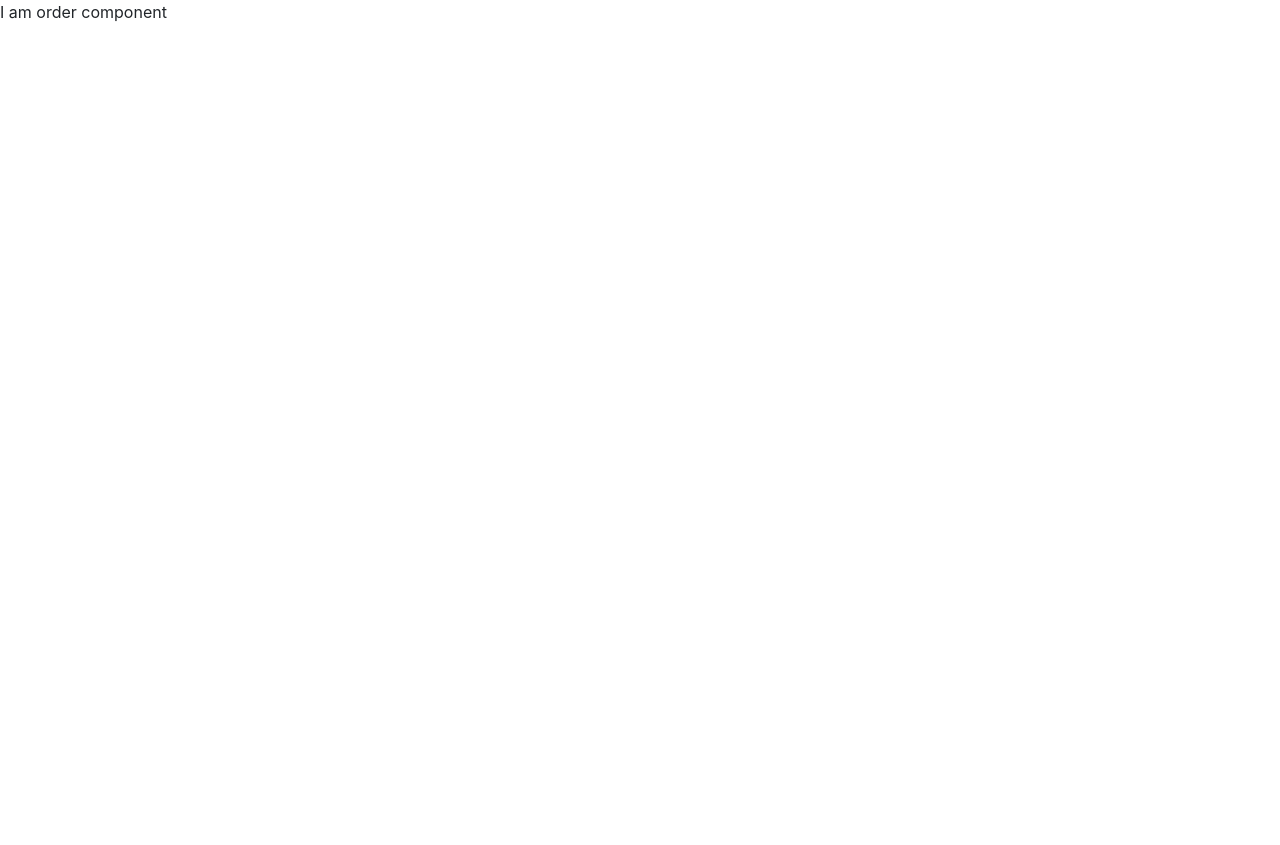
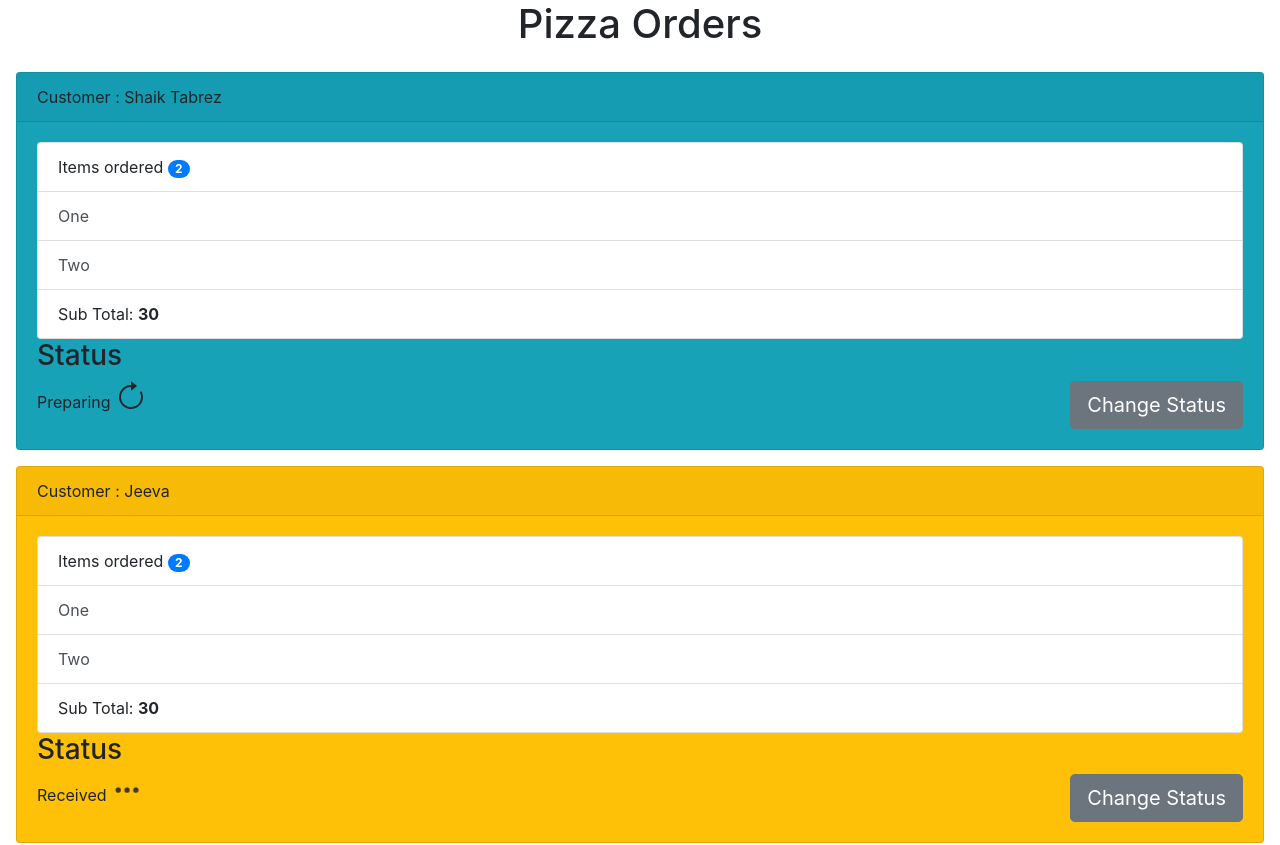
Before and after one commit to tabrezdn1/pizza-orders-appiness, a Vue app: page / in a window 1280 px wide. Shown: the top 845 px of the page. Before the commit the page ends 800 px from the top, so only its background shows below. Built offline with nearby package versions, Linux system fonts and the light colour scheme.

Commit message:
Add orders component

```diff
--- a/src/App.vue
+++ b/src/App.vue
@@ -1,20 +1,67 @@
 <template>
-  <div>
-    <Order/>
+  <div class="app">
+    <div class="d-flex justify-content-center"><h1>Pizza Orders</h1></div>
+    <div class="d-flex flex-column bd-highlight mb-3">
+      <Order :orders="orders" />
+    </div>
   </div>
 </template>
 
 <script>
-import Order from './components/Order.vue'
+import Order from "./components/Order.vue";
 
 export default {
-  name: 'App',
+  name: "App",
   components: {
-    Order
-  }
-}
+    Order,
+  },
+  data() {
+    return {
+      orders: [
+        {
+          id: 1,
+          customerName: "Shaik Tabrez",
+          orderItems: [
+            { name: "One", cost: 10 },
+            { name: "Two", cost: 20 },
+          ],
+          status: 0,
+        },
+        {
+          id: 2,
+          customerName: "Jeeva",
+          orderItems: [
+            { name: "One", cost: 10 },
+            { name: "Two", cost: 20 },
+          ],
+          status: -1,
+        },
+        {
+          id: 3,
+          customerName: "Alex",
+          orderItems: [
+            { name: "One", cost: 10 },
+            { name: "Two", cost: 20 },
+          ],
+          status: 1,
+        },
+        {
+          id: 4,
+          customerName: "John",
+          orderItems: [
+            { name: "One", cost: 10 },
+            { name: "Two", cost: 20 },
+          ],
+          status: 0,
+        },
+      ],
+    };
+  },
+};
 </script>
 
 <style>
-
+.app{
+  font-family: -apple-system, BlinkMacSystemFont, 'Segoe UI', Roboto, Oxygen, Ubuntu, Cantarell, 'Open Sans', 'Helvetica Neue', sans-serif
+}
 </style>
--- a/src/components/Order.vue
+++ b/src/components/Order.vue
@@ -1,11 +1,113 @@
 <template>
-  <div>
-    <p>I am order component</p>
+  <div class="p-2 bd-highlight">
+    <b-card-group
+      class="p-2 py-2"
+      deck
+      v-for="(order, orderIndex) in dataOrders"
+      :key="orderIndex"
+    >
+      <b-card
+        :header="'Customer : ' + order.customerName"
+        :class="getDynamicClass(order.status)"
+      >
+        <b-list-group>
+          <b-list-group-item
+            >Items ordered
+            <b-badge variant="primary" pill>{{
+              order.orderItems.length
+            }}</b-badge></b-list-group-item
+          >
+          <b-list-group-item
+            href="#"
+            v-for="(orderItem, orderItemIndex) in order.orderItems"
+            :key="orderItemIndex"
+            >{{ orderItem.name }}</b-list-group-item
+          >
+          <b-list-group-item
+            >Sub Total:
+            <strong> {{ getSubtotal(order.id) }} </strong></b-list-group-item
+          >
+        </b-list-group>
+        <div>
+          <h3>Status</h3>
+          <template v-if="order.status == -1">
+            Received
+            <b-icon icon="three-dots" animation="throb" font-scale="2"></b-icon>
+          </template>
+          <template v-if="order.status == 0">
+            Preparing
+            <b-icon
+              icon="arrow-clockwise"
+              animation="spin-pulse"
+              font-scale="2"
+            ></b-icon>
+          </template>
+          <template v-if="order.status == 1">
+            Ready to serve
+            <b-icon icon="check-all" animation="throb" font-scale="2"></b-icon>
+          </template>
+
+          <button
+            v-if="order.status == -1 || order.status == 0"
+            class="btn btn-secondary btn-lg float-right"
+            @click="updateStatus(order.id)"
+          >
+            Change Status
+          </button>
+        </div>
+      </b-card>
+    </b-card-group>
   </div>
 </template>
 
 <script>
 export default {
-  name: 'Order'
-}
+  name: "Order",
+  props: {
+    orders: {
+      type: Array,
+      required: true,
+    },
+  },
+  data() {
+    return {
+      dataOrders: [],
+    };
+  },
+  mounted() {
+    this.dataOrders = this.orders;
+  },
+  methods: {
+    getSubtotal(id) {
+      let order = this.dataOrders.find((item) => item.id == id);
+      let items = order.orderItems;
+      let subTotal = 0;
+
+      for (let i = 0; i < items.length; i++) {
+        subTotal += items[i]["cost"];
+      }
+      return subTotal;
+    },
+    updateStatus(id) {
+      let order = this.dataOrders.find((item) => item.id == id);
+      if (order.status < 1) {
+        for (let i = 0; i < this.dataOrders.length; i++) {
+          if (this.dataOrders[i]["id"] == id) {
+            this.dataOrders[i]["status"] += 1;
+            return;
+          }
+        }
+      }
+    },
+    getDynamicClass(status) {
+      if (status == 1) {
+        return "bg-success";
+      } else if (status == 0) {
+        return "bg-info";
+      } else {
+        return "bg-warning";
+      }
+    },
+  },
+};
 </script>
```
